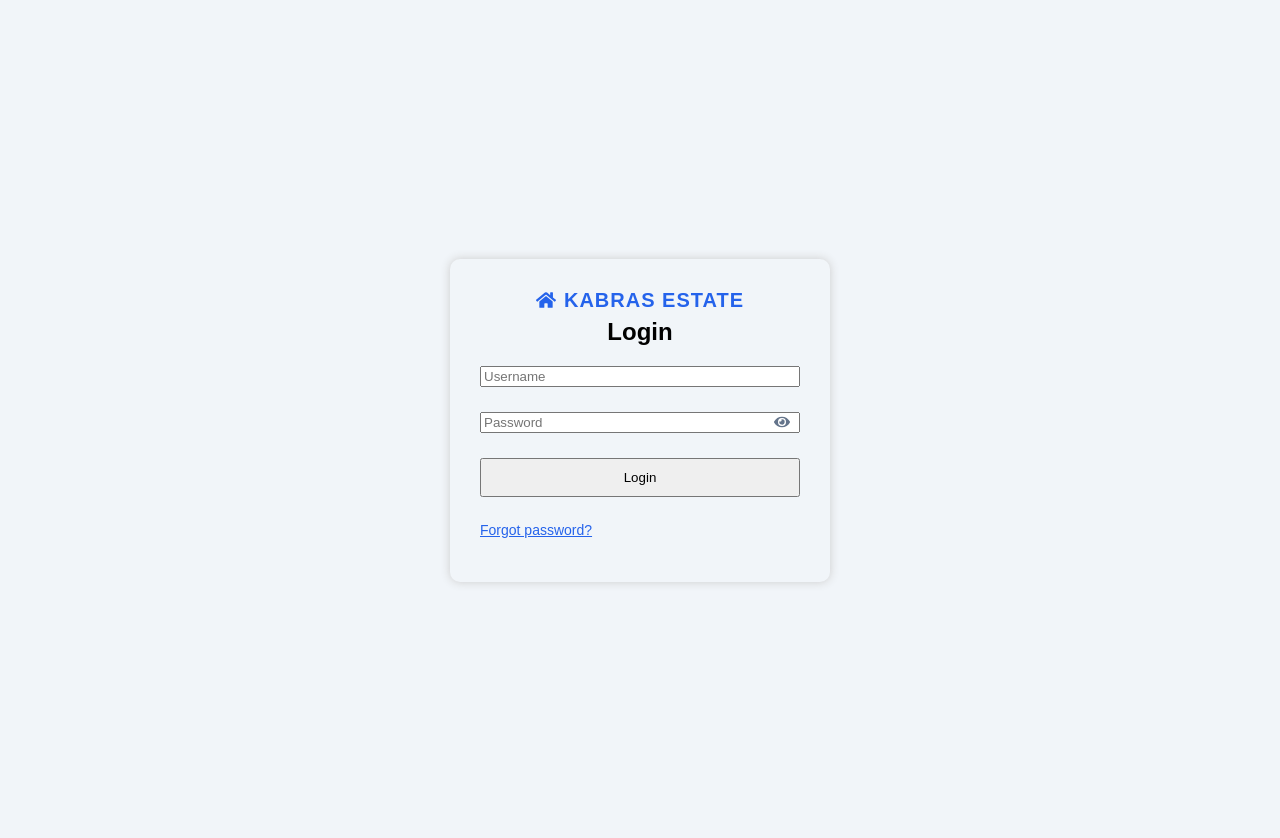
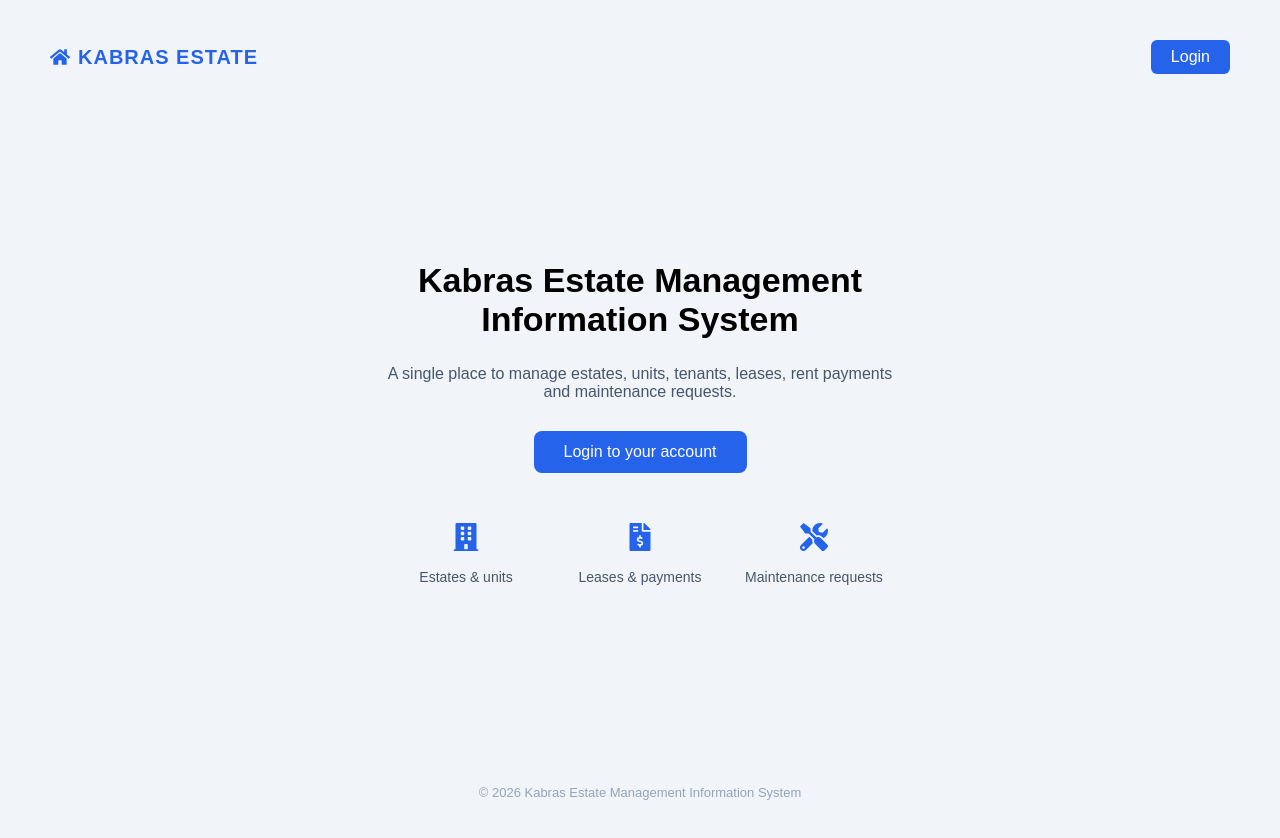
Before and after one commit to Duncanlisutsa/KEMIS, a React (Vite) app in the folder kemis-frontend/: page / in a window 1280 px wide. Before the commit this address led to /login. Built offline with nearby package versions, Linux system fonts and the light colour scheme; no server answers.

Commit message:
Added a landing page to the frontend

```diff
--- a/kemis-frontend/src/App.jsx
+++ b/kemis-frontend/src/App.jsx
@@ -14,6 +14,7 @@ import Payments from "./pages/payments";
 import Maintenance from "./pages/maintenance";
 import Reports from "./pages/Reports";
 import Login from "./pages/Login";
+import Landing from "./pages/Landing";
 import ForgotPassword from "./pages/ForgotPassword";
 import ResetPassword from "./pages/ResetPassword";
 import Profile from "./pages/Profile";
@@ -23,6 +24,7 @@ function App() {
   const [sidebarOpen, setSidebarOpen] = useState(false);
 
   const hideSidebar =
+    location.pathname === "/" ||
     location.pathname === "/login" ||
     location.pathname === "/forgot-password" ||
     location.pathname.startsWith("/reset-password");
@@ -58,7 +60,7 @@ function App() {
         }}
       >
         <Routes>
-          <Route path="/" element={<RoleProtectedRoute allowedRoles={PERMISSIONS.dashboard}><Dashboard /></RoleProtectedRoute>} />
+          <Route path="/" element={<Landing />} />
           <Route path="/dashboard" element={<RoleProtectedRoute allowedRoles={PERMISSIONS.dashboard}><Dashboard /></RoleProtectedRoute>} />
           <Route path="/estates" element={<RoleProtectedRoute allowedRoles={PERMISSIONS.estates}><Estates /></RoleProtectedRoute>} />
           <Route path="/units" element={<RoleProtectedRoute allowedRoles={PERMISSIONS.units}><Units /></RoleProtectedRoute>} />
--- /dev/null
+++ b/kemis-frontend/src/pages/Landing.jsx
@@ -0,0 +1,121 @@
+import { Link } from "react-router-dom";
+import { FaHome, FaBuilding, FaFileInvoiceDollar, FaTools } from "react-icons/fa";
+
+const BRAND_COLOR = "#2563eb";
+
+function Landing() {
+  const isLoggedIn = !!localStorage.getItem("access_token");
+
+  return (
+    <div
+      style={{
+        minHeight: "100vh",
+        display: "flex",
+        flexDirection: "column",
+      }}
+    >
+      <header
+        style={{
+          display: "flex",
+          justifyContent: "space-between",
+          alignItems: "center",
+          padding: "20px 30px",
+        }}
+      >
+        <div
+          style={{
+            display: "flex",
+            alignItems: "center",
+            gap: "8px",
+            fontSize: "20px",
+            fontWeight: "bold",
+            letterSpacing: "1px",
+            color: BRAND_COLOR,
+          }}
+        >
+          <FaHome /> KABRAS ESTATE
+        </div>
+
+        <Link
+          to={isLoggedIn ? "/dashboard" : "/login"}
+          style={{
+            background: BRAND_COLOR,
+            color: "white",
+            padding: "8px 20px",
+            borderRadius: "6px",
+            textDecoration: "none",
+          }}
+        >
+          {isLoggedIn ? "Go to Dashboard" : "Login"}
+        </Link>
+      </header>
+
+      <main
+        style={{
+          flex: 1,
+          display: "flex",
+          flexDirection: "column",
+          alignItems: "center",
+          justifyContent: "center",
+          textAlign: "center",
+          padding: "40px 20px",
+        }}
+      >
+        <h1 style={{ fontSize: "34px", maxWidth: "600px", margin: "0 0 10px 0" }}>
+          Kabras Estate Management Information System
+        </h1>
+
+        <p style={{ maxWidth: "520px", color: "#475569", fontSize: "16px", marginBottom: "30px" }}>
+          A single place to manage estates, units, tenants, leases, rent payments
+          and maintenance requests.
+        </p>
+
+        <Link
+          to={isLoggedIn ? "/dashboard" : "/login"}
+          style={{
+            background: BRAND_COLOR,
+            color: "white",
+            padding: "12px 30px",
+            borderRadius: "8px",
+            textDecoration: "none",
+            fontSize: "16px",
+          }}
+        >
+          {isLoggedIn ? "Go to Dashboard" : "Login to your account"}
+        </Link>
+
+        <div
+          style={{
+            display: "flex",
+            flexWrap: "wrap",
+            justifyContent: "center",
+            gap: "24px",
+            marginTop: "50px",
+            maxWidth: "700px",
+          }}
+        >
+          <div style={{ width: "150px" }}>
+            <FaBuilding size={28} color={BRAND_COLOR} />
+            <p style={{ fontSize: "14px", color: "#475569" }}>Estates & units</p>
+          </div>
+
+          <div style={{ width: "150px" }}>
+            <FaFileInvoiceDollar size={28} color={BRAND_COLOR} />
+            <p style={{ fontSize: "14px", color: "#475569" }}>Leases & payments</p>
+          </div>
+
+          <div style={{ width: "150px" }}>
+            <FaTools size={28} color={BRAND_COLOR} />
+            <p style={{ fontSize: "14px", color: "#475569" }}>Maintenance requests</p>
+          </div>
+        </div>
+      </main>
+
+      <footer style={{ textAlign: "center", padding: "20px", color: "#94a3b8", fontSize: "13px" }}>
+        &copy; {new Date().getFullYear()} Kabras Estate Management Information System
+      </footer>
+    </div>
+  );
+}
+
+export default Landing;
```
